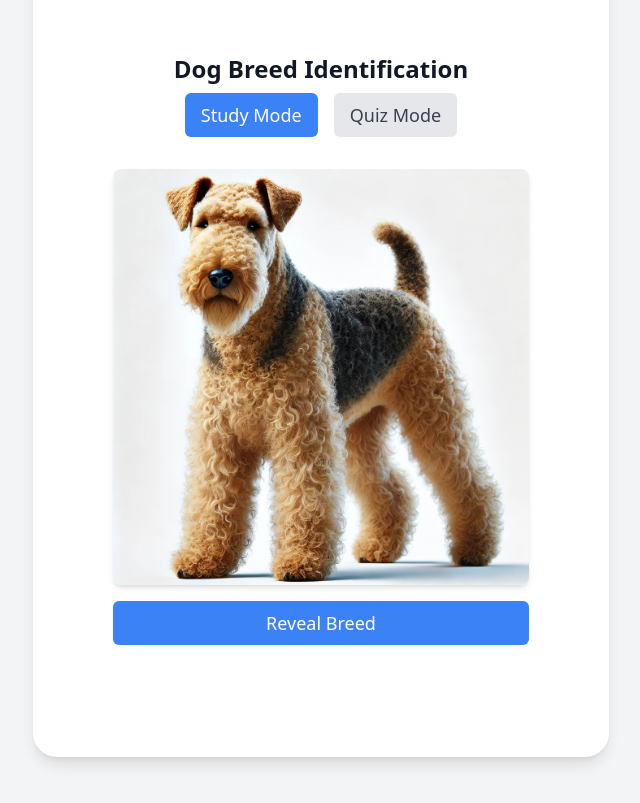
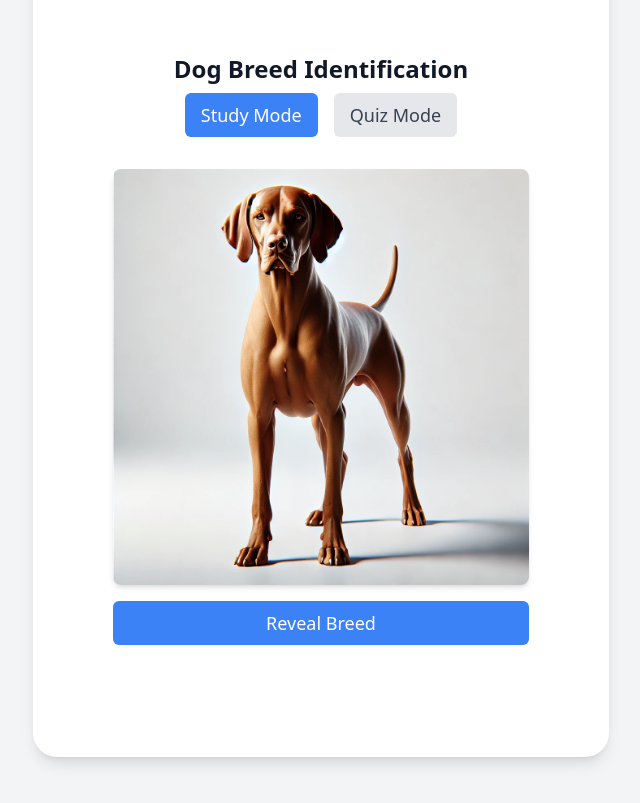
Before and after one commit to mttmrphy/breed-learning-app, a React (Create React App) app: page / in a window 1280 px wide. Shown: the part 119-922 px from the top of the page, without its empty margins (319-959 px from the left). Built offline with nearby package versions, Linux system fonts and the light colour scheme.

Commit message:
Add random initial breed

```diff
--- a/src/App.js
+++ b/src/App.js
@@ -406,7 +406,7 @@ function QuizMode({ breeds, onExitQuiz }) {
 }
 
 export default function BreedLearningApp() {
-  const [currentBreedIndex, setCurrentBreedIndex] = useState(0);
+  const [currentBreedIndex, setCurrentBreedIndex] = useState(Math.floor(Math.random() * breeds.length));
   const [showAnswer, setShowAnswer] = useState(false);
   const [mode, setMode] = useState('study');
 
```
